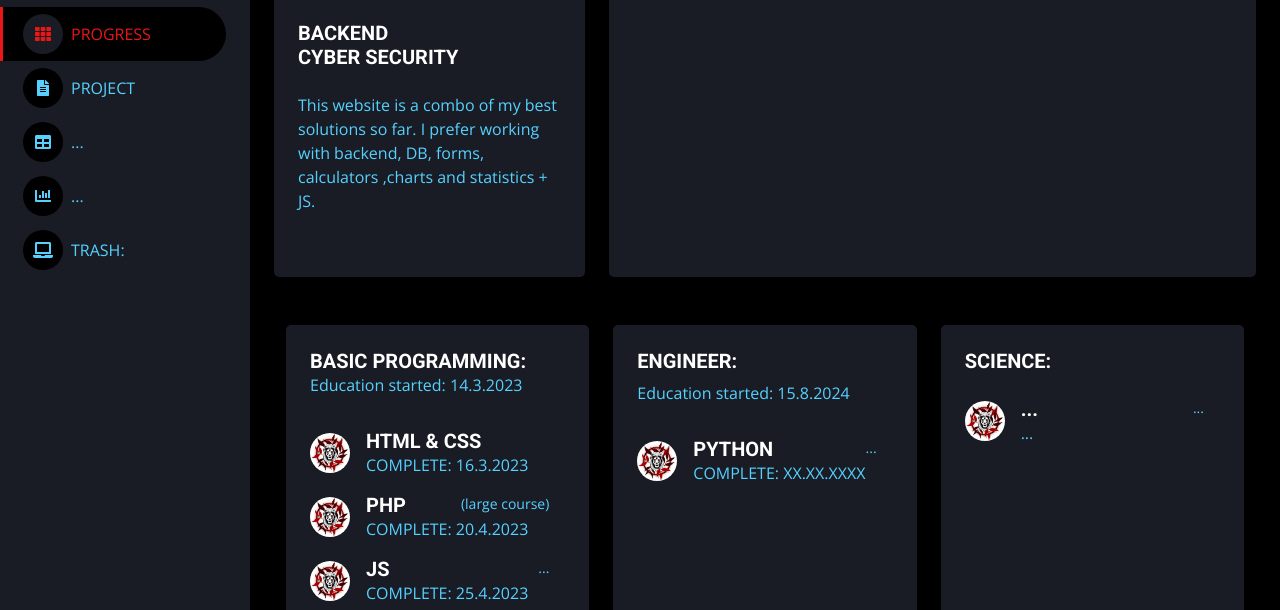
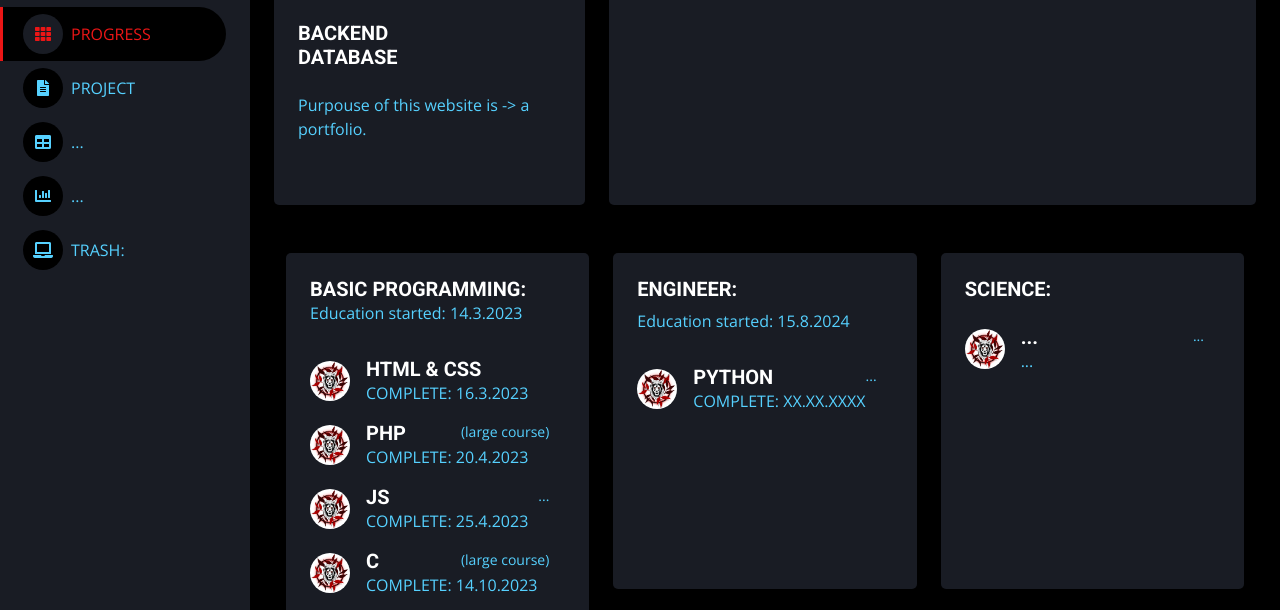
Before and after one commit to Megapint2023/PROGRESS, a plain HTML site: page index.html in a window 1280 px wide. Shown: the part 131-741 px from the top of the page. Drawn offline with nearby package versions, Linux system fonts and the light colour scheme; no server answers.

Commit message:
Update portfolio pages

```diff
--- a/index.html
+++ b/index.html
@@ -184,10 +184,9 @@ i.fa.fa-chart-pie.fa-3x.text-primary {
                         <h5 class="mb-0" style="color: red;">MAIN FOCUS:</h5>
                         <br>
                             <h5 class="mb-0"> BACKEND</h5>
-                            <h5 class="mb-0"> CYBER SECURITY</h5>
+                            <h5 class="mb-0"> DATABASE</h5>
                             <br>
-                           <p> This website is a combo of my best solutions so far.
-                             I prefer working with backend, DB, forms, calculators ,charts and statistics + JS.
+                           <p> Purpouse of this website is -> a portfolio.
                             </p>
 
                             <br>
```
Also changed, not shown: page1.html (+1 -1 lines).
